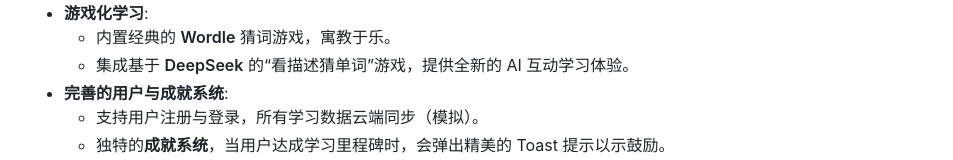
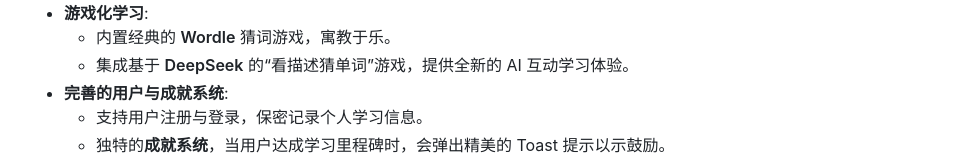
Before and after one commit to Staaaaaaaaar/WordHub, a plain HTML site: page index.html in a window 1280 px wide. Shown: the part 1296-1456 px from the top of the page, without its empty margins (163-1116 px from the left). Drawn offline with nearby package versions, Linux system fonts and the light colour scheme.

Commit message:
Update index.html

```diff
--- a/index.html
+++ b/index.html
@@ -111,7 +111,7 @@
             </li>
             <li><strong>完善的用户与成就系统</strong>:
                 <ul>
-                    <li>支持用户注册与登录，所有学习数据云端同步（模拟）。</li>
+                    <li>支持用户注册与登录，保密记录个人学习信息。</li>
                     <li>独特的<strong>成就系统</strong>，当用户达成学习里程碑时，会弹出精美的 Toast 提示以示鼓励。</li>
                 </ul>
             </li>
```
